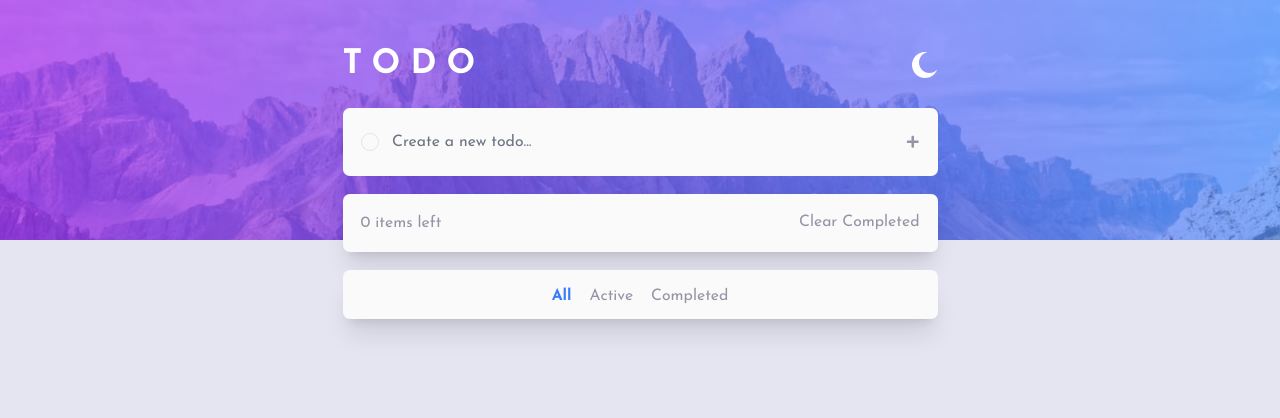
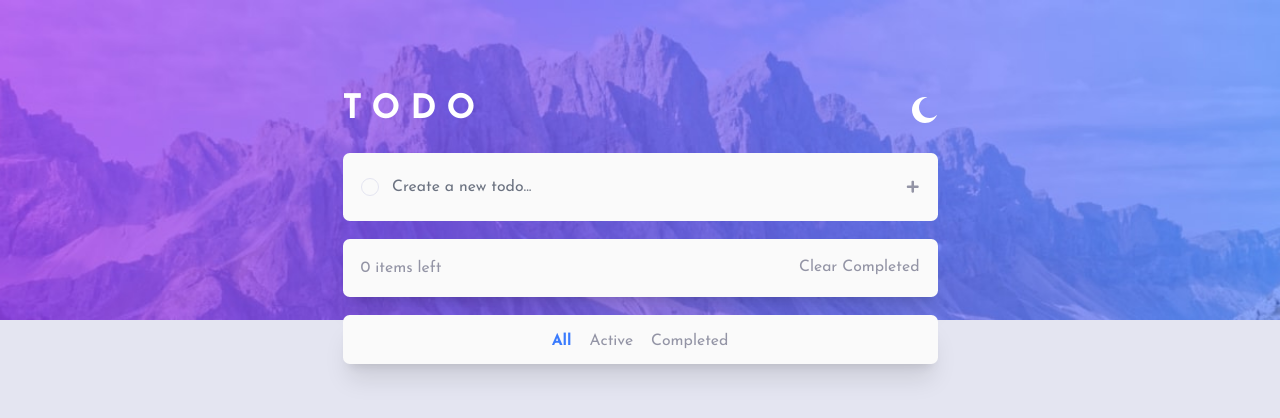
Before and after one commit to anderutan/todo-app, a React (Vite) app: page / in a window 1280 px wide. Shown: the top 418 px of the page. Built offline with nearby package versions, Linux system fonts and the light colour scheme.

Commit message:
Update App.tsx

```diff
--- a/src/App.tsx
+++ b/src/App.tsx
@@ -65,10 +65,10 @@ function App() {
           backgroundPosition: 'center',
           backgroundRepeat: 'no-repeat',
           backgroundSize: 'cover',
-          height: '30vh',
+          height: width > 767 ? '40vh' : '35vh',
         }}
       ></div>
-      <section className='px-5 py-10 z-10 relative max-w-[640px] mx-auto'>
+      <section className='px-5 py-10 z-10 relative max-w-[640px] mx-auto md:pt-16 lg:pt-20'>
         <TodoContext.Provider value={dispatchTodos}>
           <Header theme={theme} setTheme={setTheme} />
           <InputTask />
```
